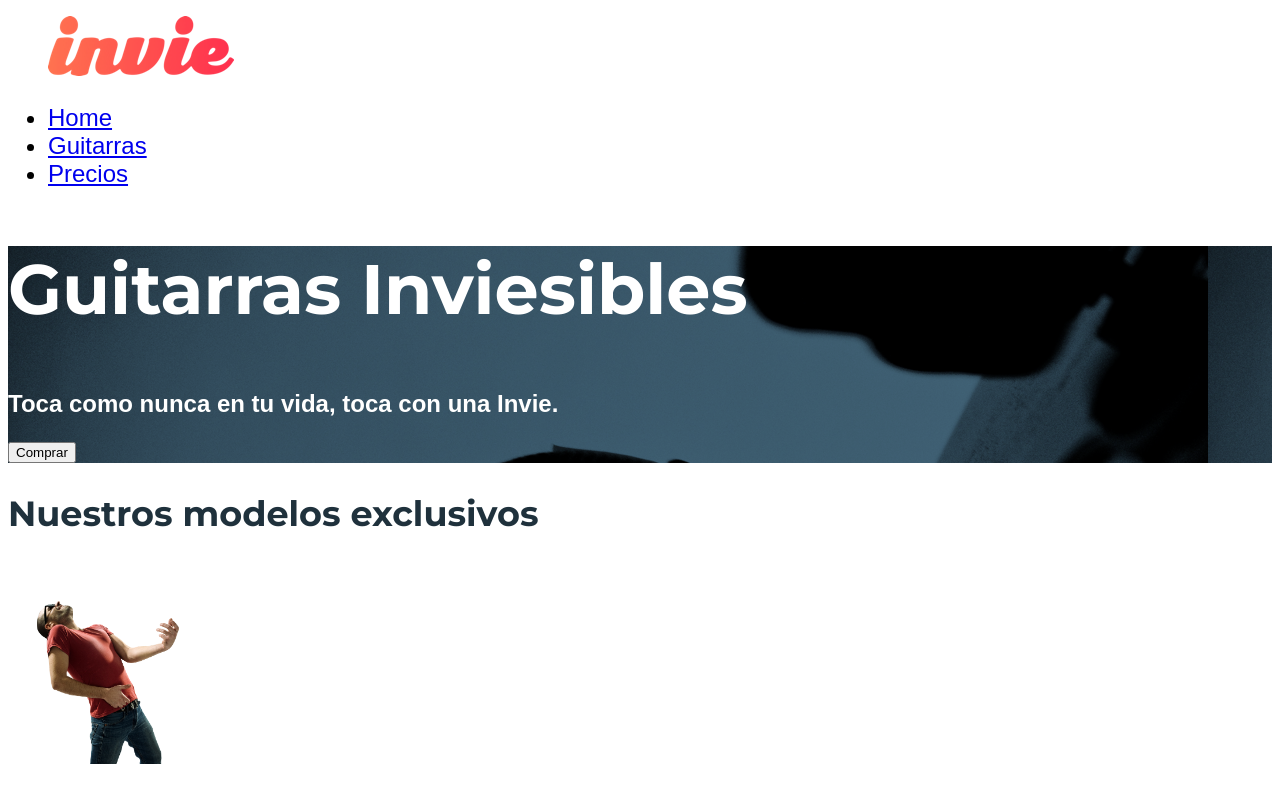
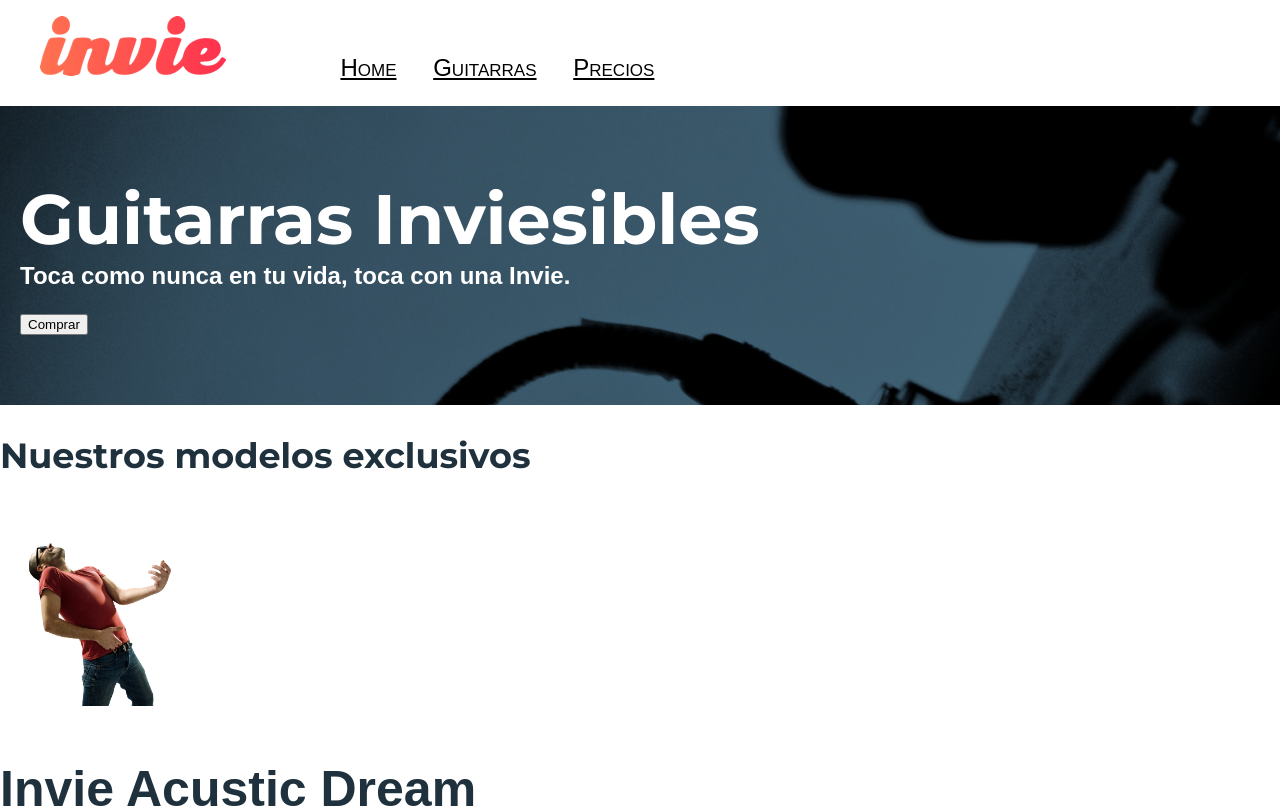
Before and after one commit to eduardorasgado/invie-landingpage, a plain HTML site: page index.html in a window 1280 px wide. Shown: the top 808 px of the page. Drawn offline with Linux system fonts and the light colour scheme; a web font is replaced by a local one.

Commit message:
F: Modificados paddings y margins de header y portada

```diff
--- a/css/invie.css
+++ b/css/invie.css
@@ -1,16 +1,29 @@
 @import url('https://fonts.googleapis.com/css?family=Allerta|Montserrat:400,700');
-
+/*
+* {
+	border: 2px solid red;
+	Viendo con las manecillas del reloj
+	padding: 10px 13px 5px 15px;
+	padding: 10px;
+	margin: 10px;
+}
+*/
 body {
 	font-family: 'Allerta', sans-serif;
+	margin: 0px;
 }
 
 .titulo {
 	font-family: 'Montserrat', sans-serif;
+	margin: 0;
 	font-size: 70px;
+	padding-top: 70px;
+	/*border: 5px solid red;*/
 }
 
 .title-a {
 	font-size: 24px;
+	margin-top: 0;
 }
 
 .guitarras {
@@ -30,9 +43,28 @@ body {
 	background-image: url("../images/background.png");
 	background-color: white;
 	color: white;
+	background-repeat: no-repeat;
+	background-size: cover;
+	padding-left: 20px;
+}
 
+.portada button {
+	margin-bottom: 70px;
 }
 
 .menu {
 	font-size: 24px;
 }
+
+.logotipo, .menu, .menu li {
+	display: inline-block;
+}
+
+.menu li {
+	margin-left: 30px;
+}
+
+.menu li a {
+	color: black;
+	font-variant: small-caps;
+}
```
